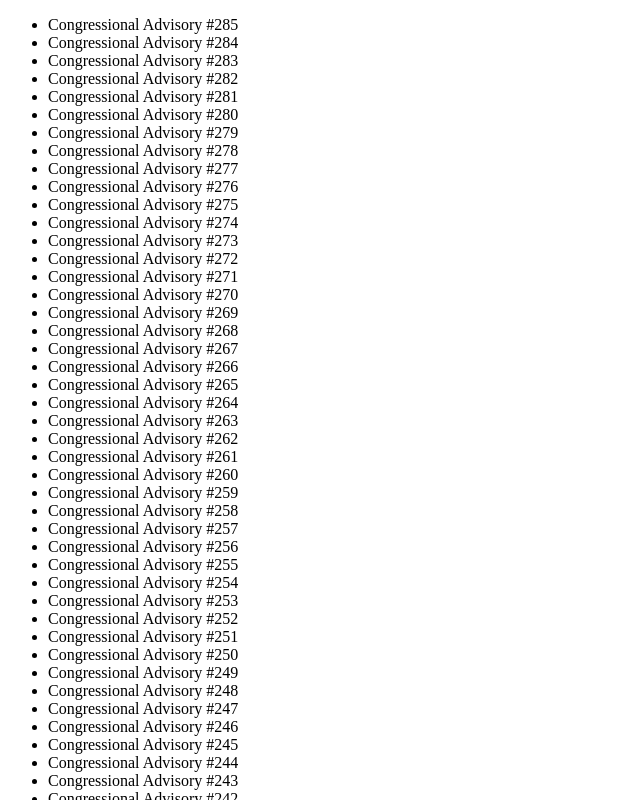
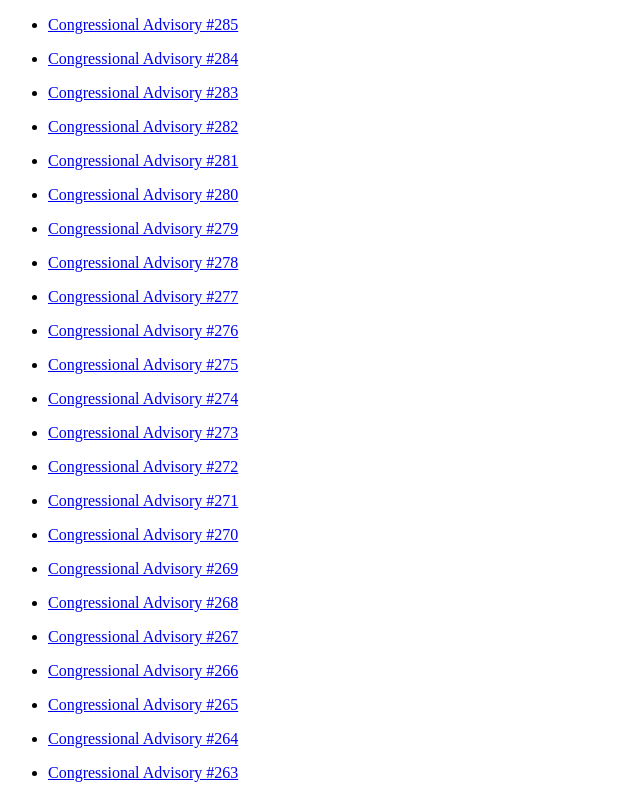
Before and after one commit to TaxFoundation/iret-archive-tool, a React (Create React App) app: page / in a window 1280 px wide. Shown: the top 800 px of the page, without its empty margins (0-640 px from the left). Built offline with nearby package versions, Linux system fonts and the light colour scheme.

Commit message:
Link to file if it exists

```diff
--- a/src/components/List.js
+++ b/src/components/List.js
@@ -1,10 +1,18 @@
 import React, { Component } from 'react'
+
+const Pub = (pub) => {
+  return (
+    <li>
+      {pub.file ? <a href={`https://files.taxfoundation.org/iret/${pub.file}`} target="_blank" rel="noopener noreferrer"><p>{pub.title}</p></a> : <p>{pub.title}</p>}
+    </li>
+  );
+};
 
 export default class List extends Component {
   render() {
     return (
       <ul>
-        {this.props.data.map(d => <li>{d.title}</li>)}
+        {this.props.data.map(pub => <Pub {...pub}></Pub>)}
       </ul>
     )
   }
```
